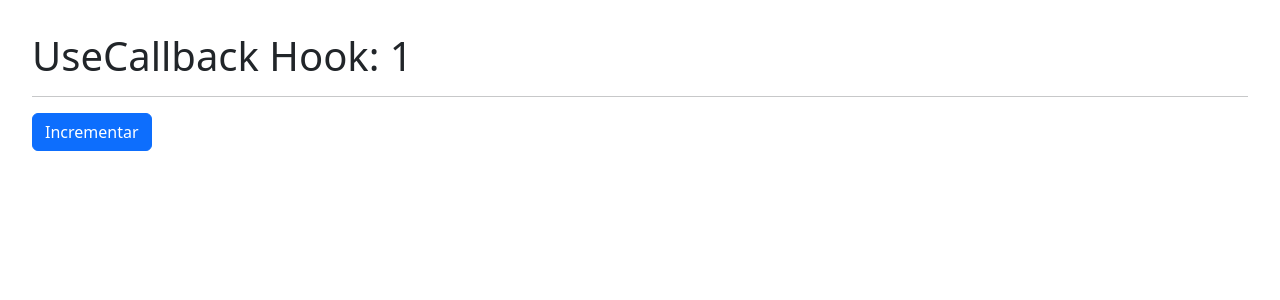
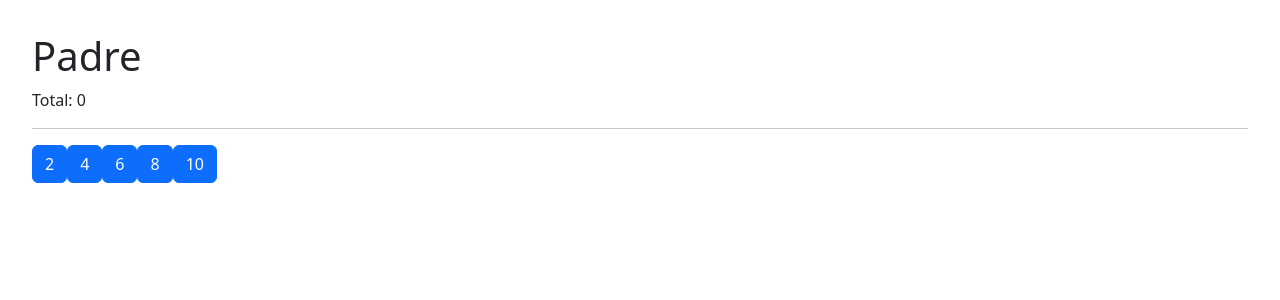
Before and after one commit to R4NU54/Aprendiendo-React, a React (Vite) app in the folder 06-hooks-app/: page / in a window 1280 px wide. Shown: the top 300 px of the page. Built offline with nearby package versions, Linux system fonts and the light colour scheme.

Commit message:
Add Hijo and Padre components for task memo

```diff
--- /dev/null
+++ b/06-hooks-app/src/06-tarea-memo/Hijo.jsx
@@ -0,0 +1,14 @@
+import React from 'react';
+
+// eslint-disable-next-line react/prop-types
+export const Hijo = React.memo(({ numero, incrementar }) => {
+  console.log('  Me volví a generar :(  ');
+
+  return (
+    <button className="btn btn-primary mr-3" onClick={() => incrementar(numero)}>
+      {numero}
+    </button>
+  );
+});
+
+Hijo.displayName = 'Hijo';
--- /dev/null
+++ b/06-hooks-app/src/06-tarea-memo/Padre.jsx
@@ -0,0 +1,25 @@
+import { Hijo } from './Hijo';
+import { useState, useCallback } from 'react';
+
+export const Padre = () => {
+  const numeros = [2, 4, 6, 8, 10];
+  const [valor, setValor] = useState(0);
+
+  const incrementFather = useCallback(num => {
+    setValor(c => c + num);
+  }, []);
+
+  return (
+    <div>
+      <h1>Padre</h1>
+      <p> Total: {valor} </p>
+
+      <hr />
+
+      {numeros.map(n => (
+        <Hijo key={n} numero={n} incrementar={incrementFather} />
+      ))}
+      {/* <Hijo /> */}
+    </div>
+  );
+};
--- a/06-hooks-app/src/main.jsx
+++ b/06-hooks-app/src/main.jsx
@@ -9,7 +9,8 @@
 // import { FocusScreen } from './04-useRef/FocusScreen';
 // import { Memorize } from './05-memos/Memorize';
 // import { MemoHook } from './05-memos/MemoHook';
-import { UseCalbackHook } from './05-memos/CallbackHook';
+// import { UseCalbackHook } from './05-memos/CallbackHook';
+import { Padre } from './06-tarea-memo/Padre';
 
 ReactDOM.createRoot(document.getElementById('root')).render(
   <React.StrictMode>
@@ -21,6 +22,7 @@
     {/* <FocusScreen /> */}
     {/* <Memorize /> */}
     {/* <MemoHook /> */}
-    <UseCalbackHook />
+    {/* <UseCalbackHook /> */}
+    <Padre />
   </React.StrictMode>
 );
```
